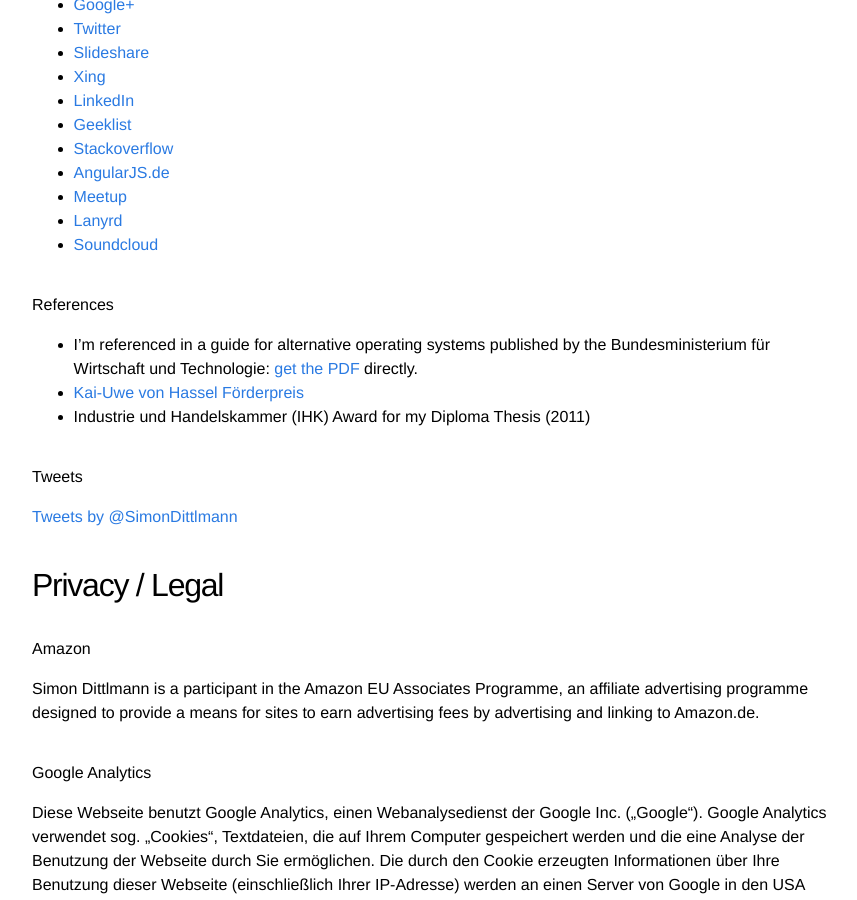
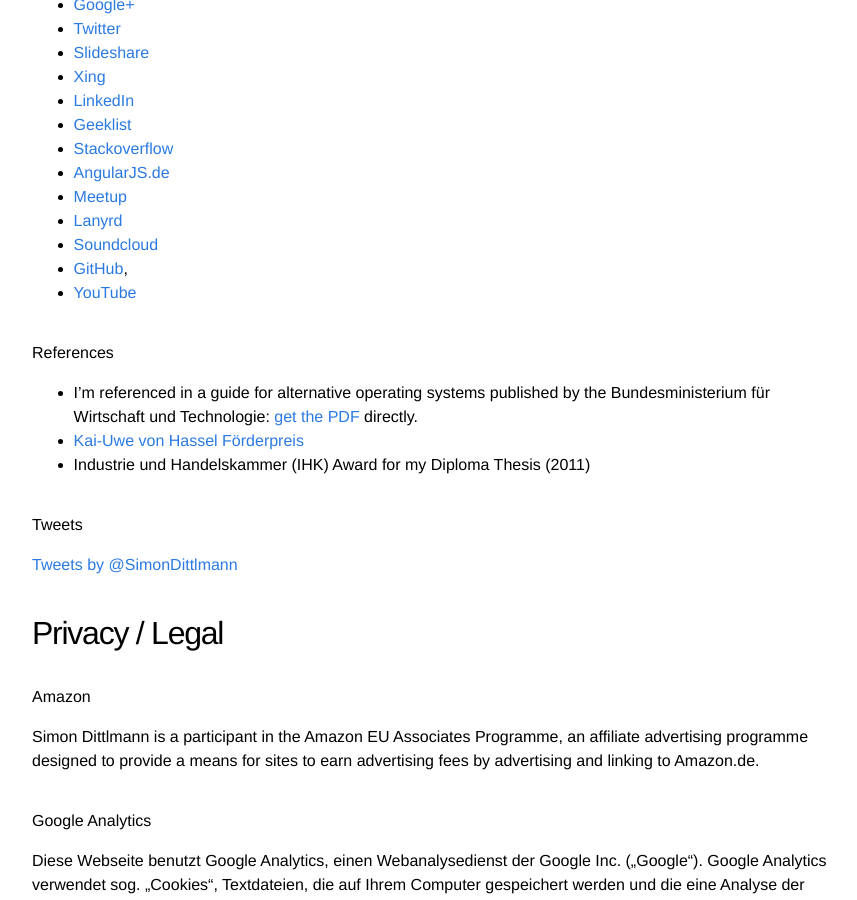
Before and after one commit to Pindar/pindar.github.io, a Jekyll site: the page built from about.md, in a window 1280 px wide and 900 px high, scrolled down 305 px. Shown: the whole window, without its empty margins (208-1065 px from the left). Built offline with Jekyll 4.4.1, drawn with Linux system fonts in a browser that asks for light colours; nearby versions of some CDN libraries; comment, search, counter and statistics services are not loaded.

```diff
--- a/about.md
+++ b/about.md
@@ -24,6 +24,29 @@ This is the homepage of Simon Dittlmann, [software craftsman](http://manifesto.s
 * [Meetup](http://www.meetup.com/members/91221122/)
 * [Lanyrd](http://lanyrd.com/profile/simondittlmann/)
 * [Soundcloud](https://soundcloud.com/simon-dittlmann)
+* [GitHub](https://github.com/Pindar),
+* [YouTube](https://www.youtube.com/channel/UCr6tpd91790-GYpk-lT0Xkw)
+
+<script type="application/ld+json">
+
+{
+  "@context": "http://schema.org",
+  "@type": "Person",
+  "name": "Simon Dittlmann",
+  "url": "http://www.itnotes.de",
+  "sameAs": [
+    "https://www.facebook.com/simon.dittlmann",
+    "https://twitter.com/SimonDittlmann",
+    "https://de.linkedin.com/in/simondittlmann",
+    "https://plus.google.com/+SimonDittlmann",
+    "https://soundcloud.com/simon-dittlmann",
+    "https://github.com/Pindar",
+    "https://www.xing.com/profile/Simon_Dittlmann",
+    "http://lanyrd.com/profile/simondittlmann/",
+    "https://www.youtube.com/channel/UCr6tpd91790-GYpk-lT0Xkw"
+  ]
+}
+</script>
 
 # References
 
```
